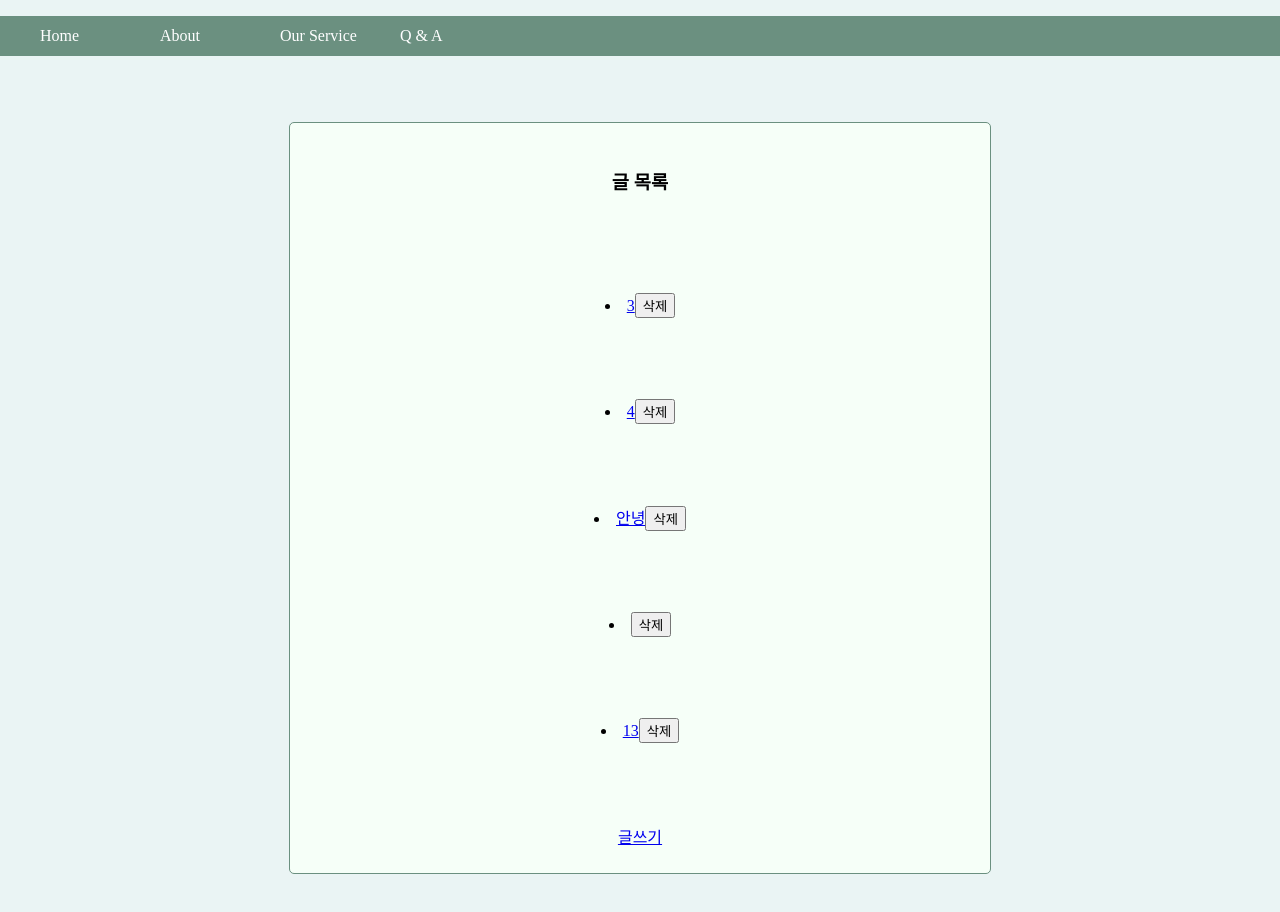
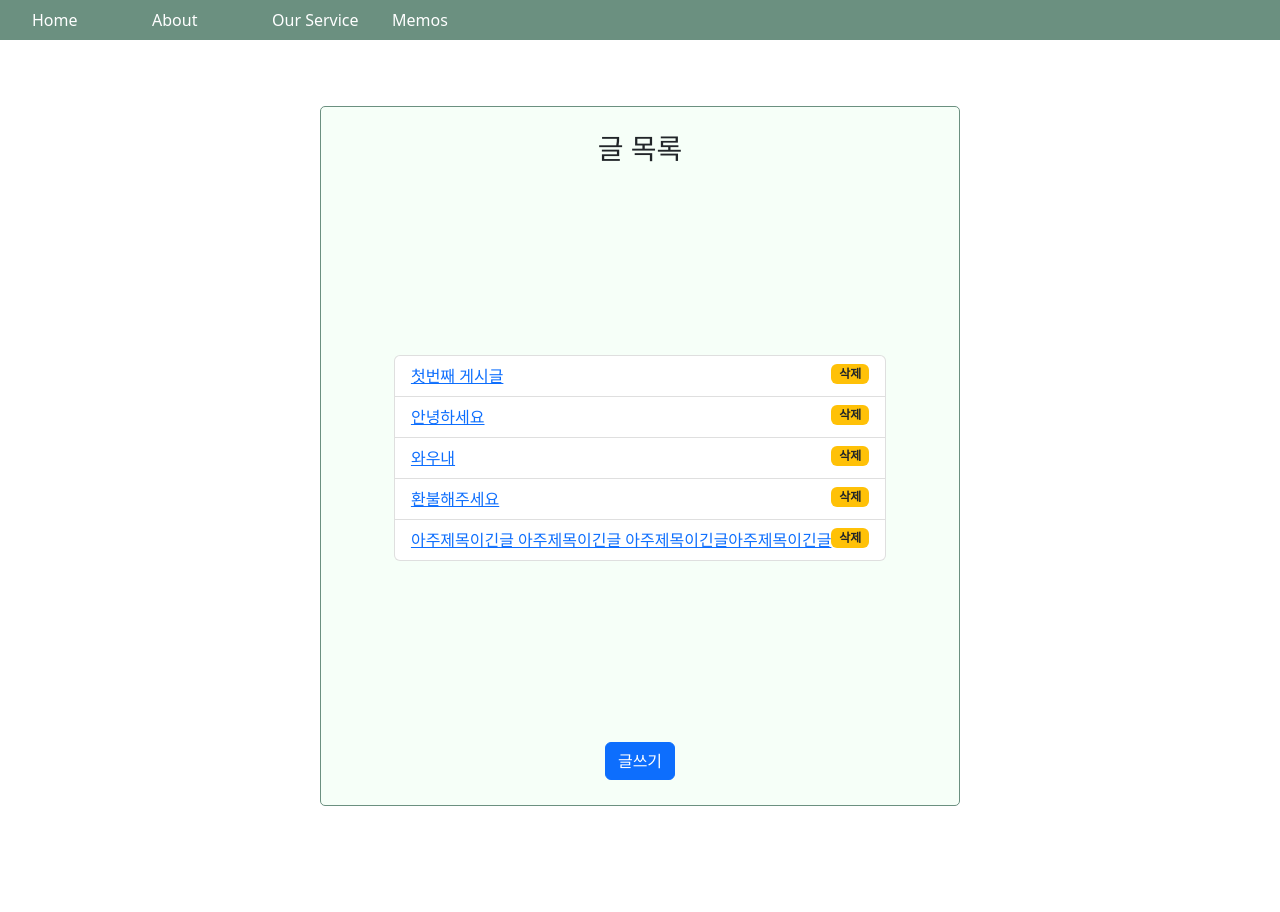
Before and after one commit to monguriman/my-mini-homepage, a Next.js app: page /bulletinboard in a window 1280 px wide. Shown: the top 912 px of the page. After the commit the page ends 856 px from the top, so only its background shows below. Built offline with nearby package versions, Linux system fonts and the light colour scheme; data requests are answered from the project's data file.

Commit message:
Bulletin board bootstrap applied

```diff
--- a/components/layout.js
+++ b/components/layout.js
@@ -7,7 +7,7 @@ export default function Layout( {children} ) {
                 <li><Link href="/">Home</Link></li>
                 <li><Link href="/about">About</Link></li>
                 <li><Link href="/services">Our Service</Link></li>
-                <li><Link href="/bulletinboard">Q & A</Link></li>
+                <li><Link href="/bulletinboard">Memos</Link></li>
             </ul>
 
             <article className='MainBoxContainer'>
--- a/db.json
+++ b/db.json
@@ -1,29 +1,29 @@
 {
   "topics": [
     {
-      "title": "3",
-      "body": "3",
-      "id": 7
+      "title": "첫번째 게시글",
+      "body": "ㅎㅇㅎㅇ",
+      "id": 1
     },
     {
-      "title": "4",
-      "body": "4",
-      "id": 8
+      "title": "안녕하세요",
+      "body": "하이",
+      "id": 2
     },
     {
-      "title": "안녕",
-      "body": "하세요",
-      "id": 9
+      "title": "와우내",
+      "body": "안녕",
+      "id": 3
     },
     {
-      "title": "",
-      "body": "11",
-      "id": 10
+      "title": "환불해주세요",
+      "body": "대박",
+      "id": 4
     },
     {
-      "title": "13",
-      "body": "13",
-      "id": 11
+      "title": "아주제목이긴글 아주제목이긴글 아주제목이긴글아주제목이긴글",
+      "body": "",
+      "id": 5
     }
   ]
 }
--- a/package.json
+++ b/package.json
@@ -10,10 +10,12 @@
   },
   "dependencies": {
     "babel-plugin-styled-components": "^2.1.1",
+    "bootstrap": "^5.2.3",
     "eslint": "8.37.0",
     "eslint-config-next": "13.2.4",
     "next": "13.2.4",
     "react": "18.2.0",
+    "react-bootstrap": "^2.7.2",
     "react-dom": "18.2.0",
     "styled-components": "^5.3.9"
   }
--- a/pages/bulletinboard.js
+++ b/pages/bulletinboard.js
@@ -1,6 +1,11 @@
 import Link from 'next/link';
 import {useRouter} from 'next/router';
 import { useEffect, useState } from 'react';
+import Button from 'react-bootstrap/Button';
+import ListGroup from 'react-bootstrap/ListGroup';
+import 'bootstrap/dist/css/bootstrap.css';
+import Badge from 'react-bootstrap/Badge';
+
 
 export default function BulletinBoard() {
   const [topics, setTopics] = useState([]);
@@ -11,7 +16,6 @@ export default function BulletinBoard() {
     .then( resp => resp.json() )
     .then( result => {
       setTopics(result);
-      console.log(result);
     })
   }, [router.asPath] )
 
@@ -29,17 +33,19 @@ export default function BulletinBoard() {
 
   //글목록과 삭제버튼 생성.
   const lis = topics.map( (t) => {
-    return <div><li key={t.id}>
+    return <ListGroup.Item key={t.id} as="li" className="d-flex justify-content-between align-items-start">
       <Link href={"/read/"+t.id}>{t.title}</Link>
-      <button onClick={ (e) => deleteTopic(t.id) }>삭제</button>
-    </li></div>
+      <Badge bg="warning" text="dark" onClick={ (e) => deleteTopic(t.id) }>삭제</Badge>
+    </ListGroup.Item>
   })
 
   return (
     <>
     <h3>글 목록</h3>
+    <ListGroup>
       {lis}
-    <Link href="/create">글쓰기</Link>
+    </ListGroup>
+    <Button variant="primary" href="/create">글쓰기</Button>
     </>
   )
 }
```
Also changed, not shown: styles/globals.css (line endings or trailing spaces), 1 other file (tests, documents, lock files or other folders).
